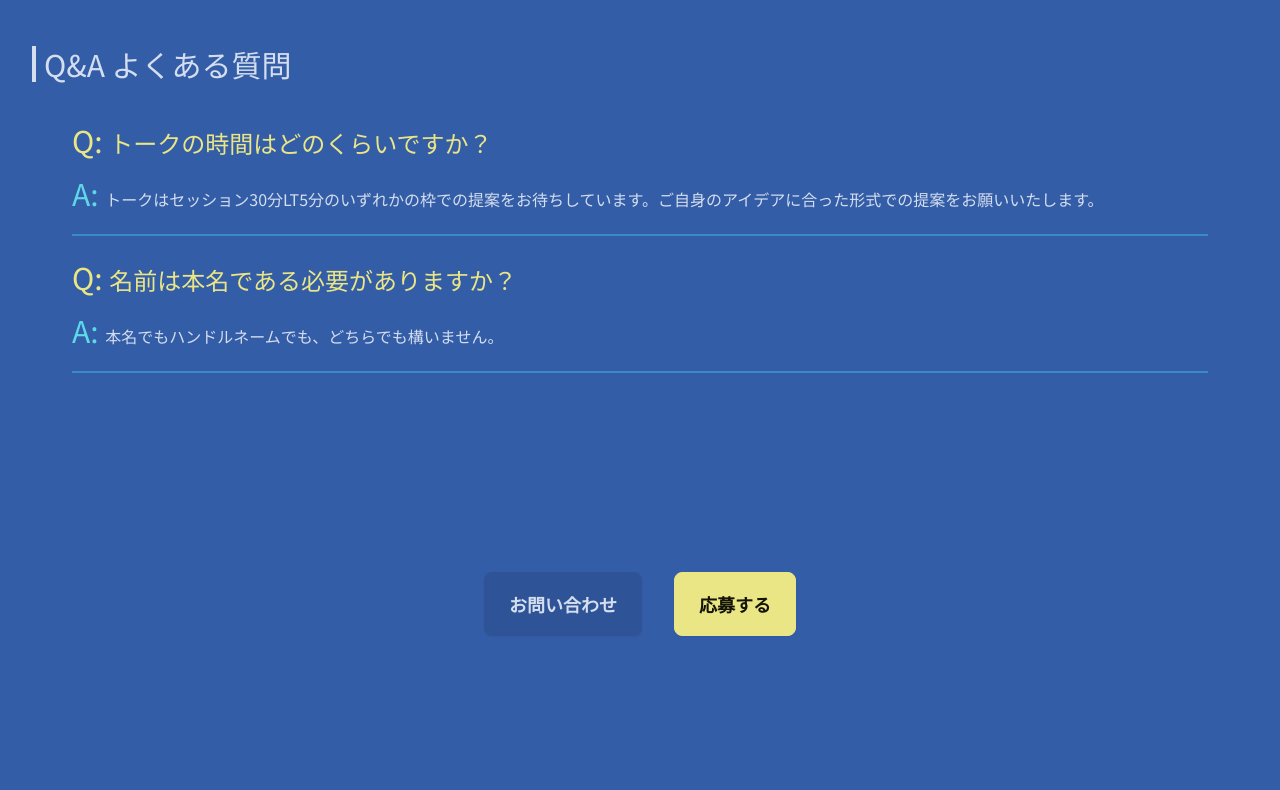
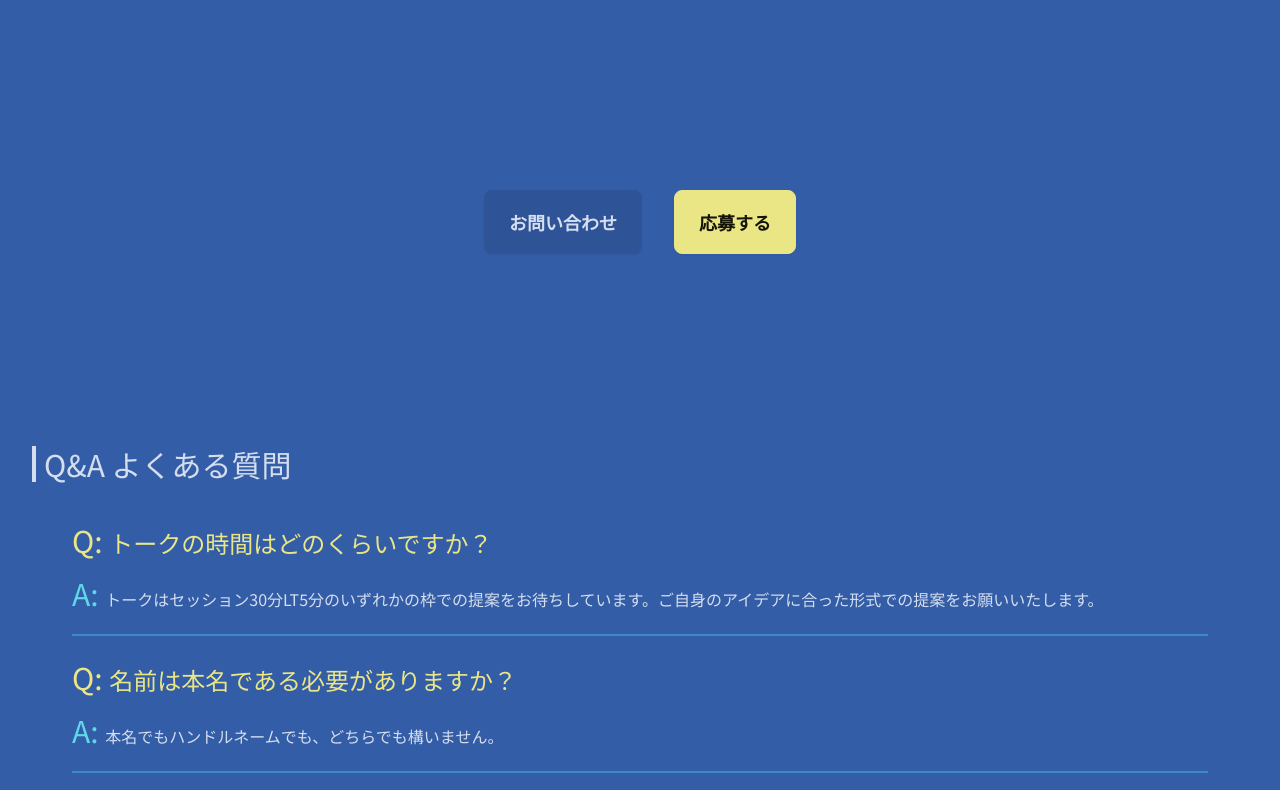
Before and after one commit to tskaigi/tskaigi.github.io, a Next.js app: page /call-for-proposals in a window 1280 px wide. Shown: the part 1230-2020 px from the top of the page. Built offline with nearby package versions, Linux system fonts and the light colour scheme.

Commit message:
add: Q andA component

```diff
--- a/app/call-for-proposals/page.tsx
+++ b/app/call-for-proposals/page.tsx
@@ -1,6 +1,8 @@
 import type { Metadata } from 'next'
+import { QandAs } from '../lib/data';
 import { getTitleByIndex, getDescriptionByIndex } from '../lib/utils'
 import { HiExternalLink } from "react-icons/hi";
+import Qa from '../ui/qa';
 
 const targetIndex = 3;
 
@@ -9,31 +11,15 @@ export const metadata: Metadata = {
   description: getDescriptionByIndex(targetIndex)
 }
 
-type QandA = {
-  question: string
-  answer: string
-}
+export default function Page() {
+  QandAs.categories
+  .filter(category => category.name === "hoge") // name が "hoge" のカテゴリだけをフィルタリング
+  .flatMap(category => category.questions) // フィルタリングされたカテゴリの questions を結合
+  .map(question => {
+    // ここで question ごとの処理を行う
+    console.log(question.id, question.question, question.answer);
+  });
 
-const QandAs: QandA[] = [
-  {
-    question: "トークの時間はどのくらいですか？",
-    answer: "トークはセッション30分LT5分のいずれかの枠での提案をお待ちしています。ご自身のアイデアに合った形式での提案をお願いいたします。"
-  },
-  {
-    question: "名前は本名である必要がありますか？",
-    answer: "本名でもハンドルネームでも、どちらでも構いません。"
-  }
-  // {
-  //   question: "CfPの選考方法や基準はどのようになりますか？",
-  //   answer: "選考は複数のステップを経て行われ、選考委員やプログラムチームがトークの内容や提案者の経験を評価します。公正かつ多様性を考慮した選考プロセスを構築し、興味深いプログラムを作り上げることを目指しています。"
-  // },
-  // {
-  //   question: "申請をする際に注意すべきポイントはありますか？",
-  //   answer: "提案をする際には、トークのタイトルなどの必須事項や、任意項目をしっかりと記入してください。また、トークの内容が聴衆にどのような価値を提供するか、どのレベルの聴衆に適しているかなども考慮して提案してください。"
-  // }
-]
-
-export default function Page() {
   return (
     <>
       {/* 未定 */}
@@ -113,20 +99,12 @@ export default function Page() {
             </div>
           </div>
         </div>
-        <h2 className="text-xl lg:text-3xl my-10 border-l-4 pl-2">Q&A よくある質問</h2>
-        <div className="my-8 md:px-10">
-          {QandAs.map((qanda, index) => (
-            <div key={index}>
-              <h3 className="text-md lg:text-2xl my-4  border-primary text-accent"><span className="text-xl lg:text-3xl">Q: </span>{qanda.question}</h3>
-              <p><span className="text-primary text-lg lg:text-3xl">A: </span>{qanda.answer}</p>
-              <div className="divider divider-neutral"></div>
-            </div>
-          ))}
-        </div>
         <div className="flex flex-col items-center justify-center lg:flex-row gap-4 lg:gap-8 my-24 lg:my-48">
           <a href="mailto:cfp@tskaigi.org" className="link link-primary w-full lg:w-auto"><button className="btn lg:btn-lg w-full">お問い合わせ</button></a>
           <a href="https://docs.google.com/forms/d/e/1FAIpQLScYM2r5EKCY7rK45-fPSo0IQpoHKc5dgLg82y1PAr12QIFPYQ/viewform?pli=1" className="w-full lg:w-auto"><button className="btn lg:btn-lg btn-accent block w-full">応募する</button></a>
         </div>
+        <h2 className="text-xl lg:text-3xl my-10 border-l-4 pl-2">Q&A よくある質問</h2>
+        <Qa categoryName="CfP" />
       </div>
     </>
   )
--- /dev/null
+++ b/app/lib/data.ts
@@ -0,0 +1,63 @@
+import type { PageInfo, QandA } from "./definitions";
+import { HiHome } from "react-icons/hi";
+import { HiLightBulb } from "react-icons/hi2";
+import { FaHandshake } from "react-icons/fa";
+
+export const PageInfos: PageInfo[] = [
+	{
+		index: 1,
+		title: "Home",
+		description: "",
+		icon: HiHome,
+		href: "/",
+	},
+	{
+		index: 2,
+		title: "スポンサー募集",
+		description:
+			"TSKaigiは日本最大級のtypescriptカンファレンスを開催します。スポンサーになって、typescriptコミュニティを一緒に盛り上げませんか？業界でのエキスパートとして日本のTypeScriptユーザーの支援をお願いします。",
+		icon: FaHandshake,
+		href: "/sponsor-recruitment",
+	},
+	{
+		index: 3,
+		title: "プロポーザル募集",
+		description:
+			"TSKaigiは日本のTypeScriptコミュニティを盛り上げるカンファレンスを開催します。あなたの発表・登壇をお待ちしております。ぜひ一緒に日本のTypeScriptコミュニティを盛り上げましょう！",
+		icon: HiLightBulb,
+		href: "/call-for-proposals",
+	},
+];
+
+export const QandAs: QandA = {
+	categories: [
+		{
+			id: 1,
+			name: "sponsor-recruitment",
+			questions: [
+			  {
+				id: 1,
+				question: "一般社団法人TSKaigi Association はインボイス制度の適格請求書発行事業者登録ですか？",
+				answer: "",
+			  },
+
+			]
+		},
+		{
+			id: 2,
+			name: "CfP",
+			questions: [
+			  {
+				id: 101,
+				question: "トークの時間はどのくらいですか？",
+				answer: "トークはセッション30分LT5分のいずれかの枠での提案をお待ちしています。ご自身のアイデアに合った形式での提案をお願いいたします。",
+			  },
+			  {
+				id: 102,
+				question: "名前は本名である必要がありますか？",
+				answer: "本名でもハンドルネームでも、どちらでも構いません。",
+			  },
+			]
+		},
+	]
+}
--- a/app/lib/definitions.ts
+++ b/app/lib/definitions.ts
@@ -1,8 +1,5 @@
-import { ReactNode } from "react";
 import { IconType } from "react-icons";
-import { HiHome } from "react-icons/hi";
-import { HiLightBulb } from "react-icons/hi2";
-import { FaHandshake } from "react-icons/fa";
+
 export type PageInfo = {
   index: number;
   title: string;
@@ -12,28 +9,18 @@ export type PageInfo = {
   href: string;
 };
 
-export const PageInfos: PageInfo[] = [
-  {
-    index: 1,
-    title: "Home",
-    description: "",
-    icon: HiHome,
-    href: "/",
-  },
-  {
-    index: 2,
-    title: "スポンサー募集",
-    description:
-      "TSKaigiは日本最大級のtypescriptカンファレンスを開催します。スポンサーになって、typescriptコミュニティを一緒に盛り上げませんか？業界でのエキスパートとして日本のTypeScriptユーザーの支援をお願いします。",
-    icon: FaHandshake,
-    href: "/sponsor-recruitment",
-  },
-  {
-    index: 3,
-    title: "プロポーザル募集",
-    description:
-      "TSKaigiは日本のTypeScriptコミュニティを盛り上げるカンファレンスを開催します。あなたの発表・登壇をお待ちしております。ぜひ一緒に日本のTypeScriptコミュニティを盛り上げましょう！",
-    icon: HiLightBulb,
-    href: "/call-for-proposals",
-  },
-];
+export type Question = {
+  id: number;
+  question: string;
+  answer: string;
+};
+
+export type Category = {
+  id: number;
+  name: string;
+  questions: Question[];
+};
+
+export type QandA = {
+  categories: Category[];
+};
--- a/app/lib/utils.ts
+++ b/app/lib/utils.ts
@@ -1,4 +1,4 @@
-import { PageInfos } from '../lib/definitions'
+import { PageInfos } from '../lib/data'
 
 export const getTitleByIndex = (index: number): string | undefined => {
   const pageInfo = PageInfos.find((page) => page.index === index);
--- a/app/ui/footer.tsx
+++ b/app/ui/footer.tsx
@@ -1,5 +1,6 @@
 import Link from "next/link";
-import { PageInfos, PageInfo } from "../lib/definitions";
+import { PageInfo } from "../lib/definitions";
+import { PageInfos } from "../lib/data";
 import { HiExternalLink } from "react-icons/hi";
 
 export default function Footer() {
--- a/app/ui/navbar.tsx
+++ b/app/ui/navbar.tsx
@@ -1,6 +1,7 @@
 'use client'
 import Link from "next/link"
-import { PageInfos, PageInfo } from "../lib/definitions"
+import { PageInfo } from "../lib/definitions"
+import { PageInfos } from "../lib/data"
 
 const closeSideBar = () => {
   const drawerElement = document.getElementById('my-drawer-3') as HTMLInputElement;
--- /dev/null
+++ b/app/ui/qa.tsx
@@ -0,0 +1,31 @@
+"use client"
+import { useEffect } from 'react';
+import { QandAs } from '../lib/data';
+
+export default function Qa({categoryName}: {categoryName: string}) {
+  return (
+    <div className="my-8 md:px-10">
+      {QandAs.categories.
+      filter(category => category.name === categoryName)
+      .map((category, index) => (
+        <div key={index}>
+          {category.questions.map((qanda, index) => (
+            <div key={index}>
+              <h3 className="text-md lg:text-2xl my-4  border-primary text-accent"><span className="text-xl lg:text-3xl">Q: </span>{qanda.question}</h3>
+              <p><span className="text-primary text-lg lg:text-3xl">A: </span>{qanda.answer}</p>
+              <div className="divider divider-neutral"></div>
+            </div>
+          ))}
+        </div>
+      ))}
+    {/* {QandAs.categories[categories].questions.map((qanda, index) => (
+      <div key={index}>
+        <h3 className="text-md lg:text-2xl my-4  border-primary text-accent"><span className="text-xl lg:text-3xl">Q: </span>{qanda.question}</h3>
+        <p><span className="text-primary text-lg lg:text-3xl">A: </span>{qanda.answer}</p>
+        <div className="divider divider-neutral"></div>
+      </div>
+    ))} */}
+
+  </div>
+  )
+}
```
